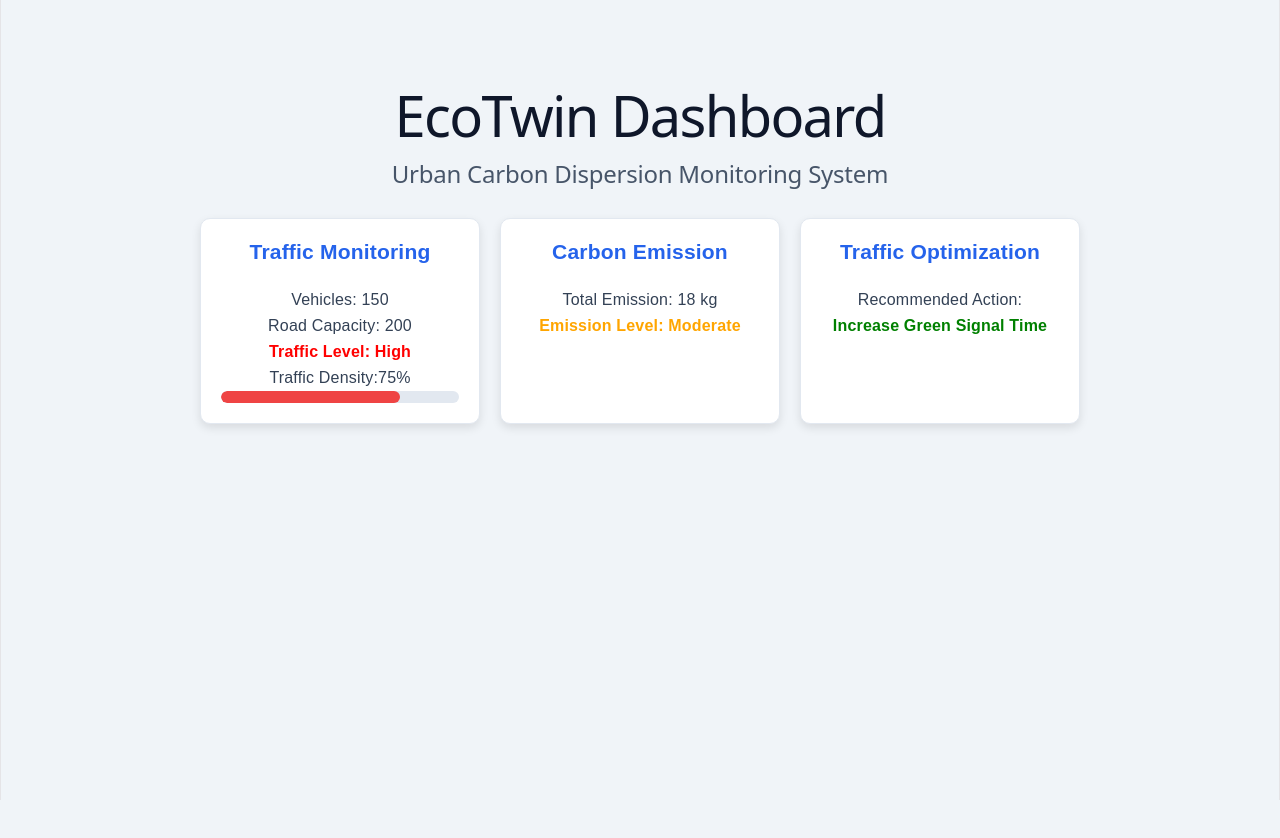
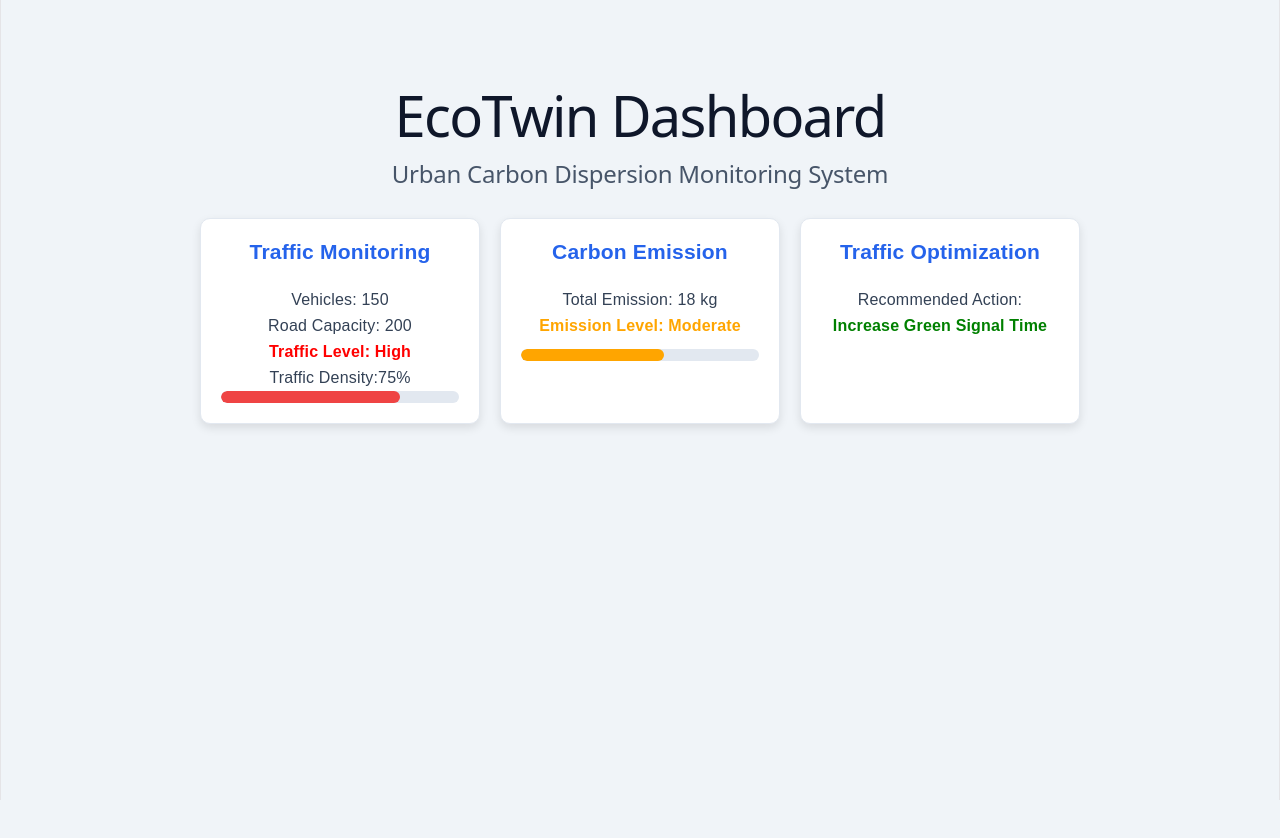
Before and after one commit to SHANUKRISHNAN/DS-AND-ML, a React app in the folder frontend/: page / in a window 1280 px wide. Built offline with nearby package versions, Linux system fonts and the light colour scheme; the HTML template or start-up script is replaced by a standard one.

Commit message:
Add carbon emission progress bar

```diff
--- a/frontend/src/App.css
+++ b/frontend/src/App.css
@@ -107,3 +107,18 @@ p {
     font-size: 18px;
   }
 }
+.emission-bar {
+  width: 100%;
+  height: 12px;
+  background-color: #e2e8f0;
+  border-radius: 10px;
+  overflow: hidden;
+  margin-top: 10px;
+}
+
+.emission-fill {
+  width: 60%;
+  height: 100%;
+  background-color: orange;
+  border-radius: 10px;
+}
--- a/frontend/src/App.jsx
+++ b/frontend/src/App.jsx
@@ -22,6 +22,9 @@ function App() {
           <h3>Carbon Emission</h3>
           <p>Total Emission: 18 kg</p>
           <p className="moderate">Emission Level: Moderate</p>
+          <div className="emission-bar">
+  <div className="emission-fill"></div>
+</div>
         </div>
 
         <div className="card">
```
